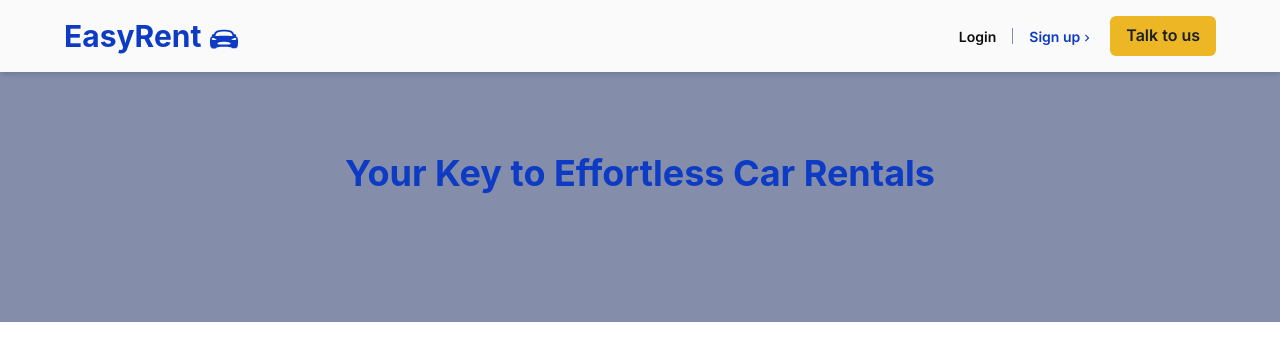
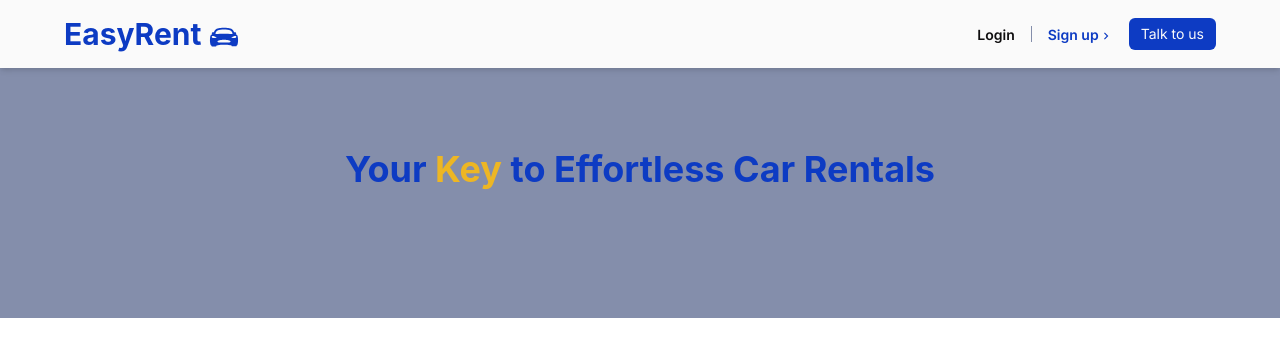
Before and after one commit to Ivan-Dujmic/EasyRent, a Next.js app in the folder Front/: page /home in a window 1280 px wide. Shown: the top 360 px of the page. Built offline with nearby package versions, Linux system fonts and the light colour scheme.

Commit message:
header bi sada stvarno trebao biti uredu

```diff
--- a/Front/src/app/home/page.tsx
+++ b/Front/src/app/home/page.tsx
@@ -1,7 +1,7 @@
 'use client';
 
 import Header from '@/components/shared/Header/Header';
-import { Center, Flex, Heading } from '@chakra-ui/react';
+import { Flex, Heading, Text } from '@chakra-ui/react';
 
 export default function HomePage() {
   return (
@@ -17,7 +17,13 @@ export default function HomePage() {
         justify={'flex-start'}
         pt={20}
       >
-        <Heading>Your Key to Effortless Car Rentals</Heading>
+        <Heading>
+          Your{' '}
+          <Text as="span" color={'brandyellow'}>
+            Key
+          </Text>{' '}
+          to Effortless Car Rentals
+        </Heading>
       </Flex>
     </Flex>
   );
--- a/Front/src/components/shared/Header/Header.tsx
+++ b/Front/src/components/shared/Header/Header.tsx
@@ -10,7 +10,7 @@ export default function Header() {
       boxShadow="md"
       color={'brandblack'}
       fontSize="sm"
-      zIndex="1"
+      zIndex={1}
     >
       <Flex align="center" maxW="1200px" mx="auto" px={6} py={4}>
         {/* Logo */}
@@ -32,7 +32,21 @@ export default function Header() {
 
           <AnimatedSignUp />
 
-          <Button bg={'brandyellow'}>Talk to us</Button>
+          <Button
+            bg={'brandblue'}
+            color={'brandwhite'}
+            fontWeight={'normal'}
+            fontSize="sm"
+            size="sm"
+            _hover={{
+              bg: 'brandblue',
+              boxShadow: '0px 4px 12px rgba(0, 0, 0, 0.2)',
+              transform: 'translateY(-2px)',
+              transition: 'transform 0.2s ease, box-shadow 0.3s ease',
+            }}
+          >
+            Talk to us
+          </Button>
         </Flex>
       </Flex>
     </Box>
--- a/Front/src/styles/theme/foundations/colors.ts
+++ b/Front/src/styles/theme/foundations/colors.ts
@@ -3,5 +3,6 @@ export const colors = {
   brandwhite: '#FAFAFA',
   brandgray: '#848EAB',
   brandblue: '#0D3BC3',
+  brandlightblue: '#2C6EDD',
   brandblack: '#0F0E0F',
 };
```
